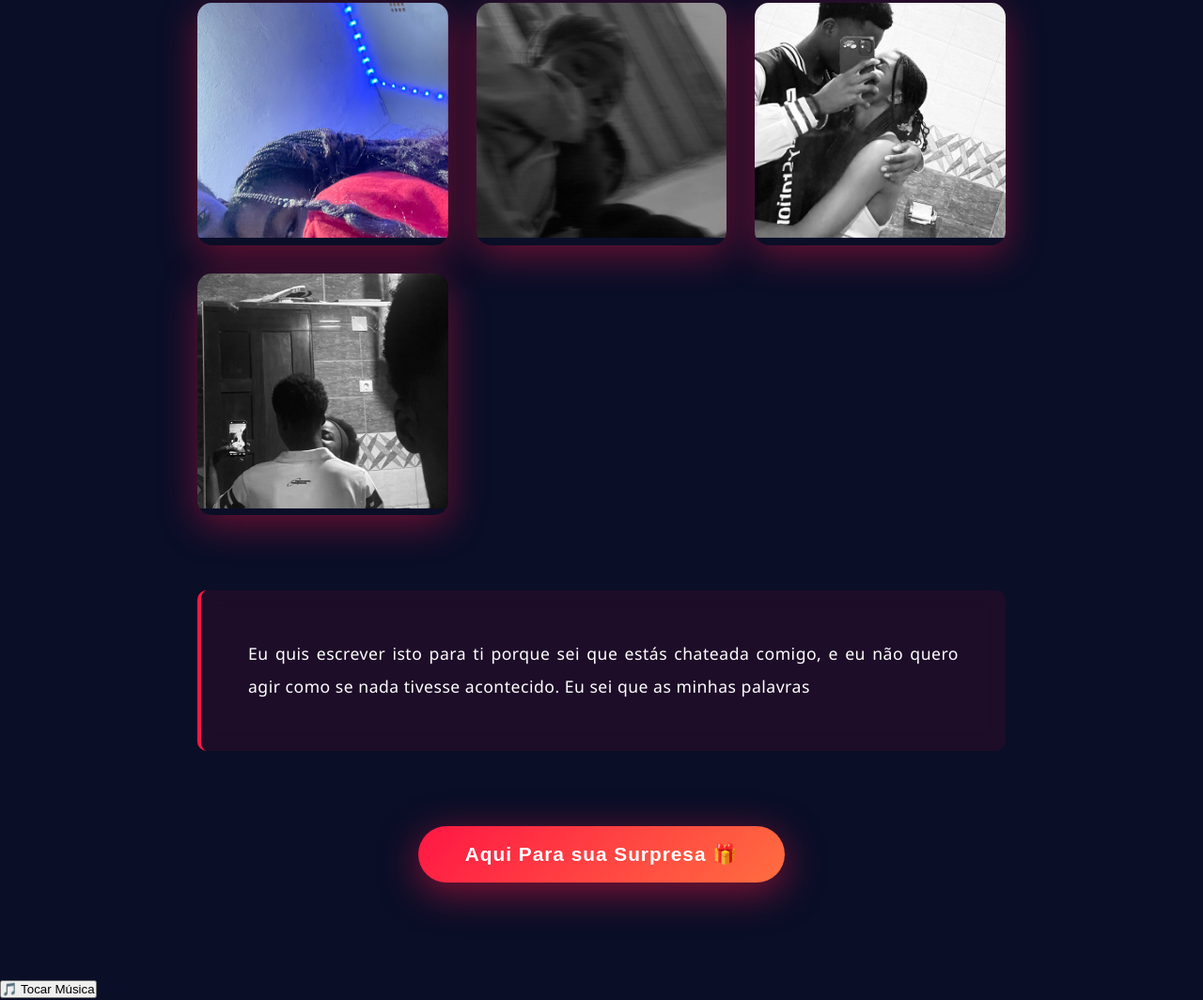
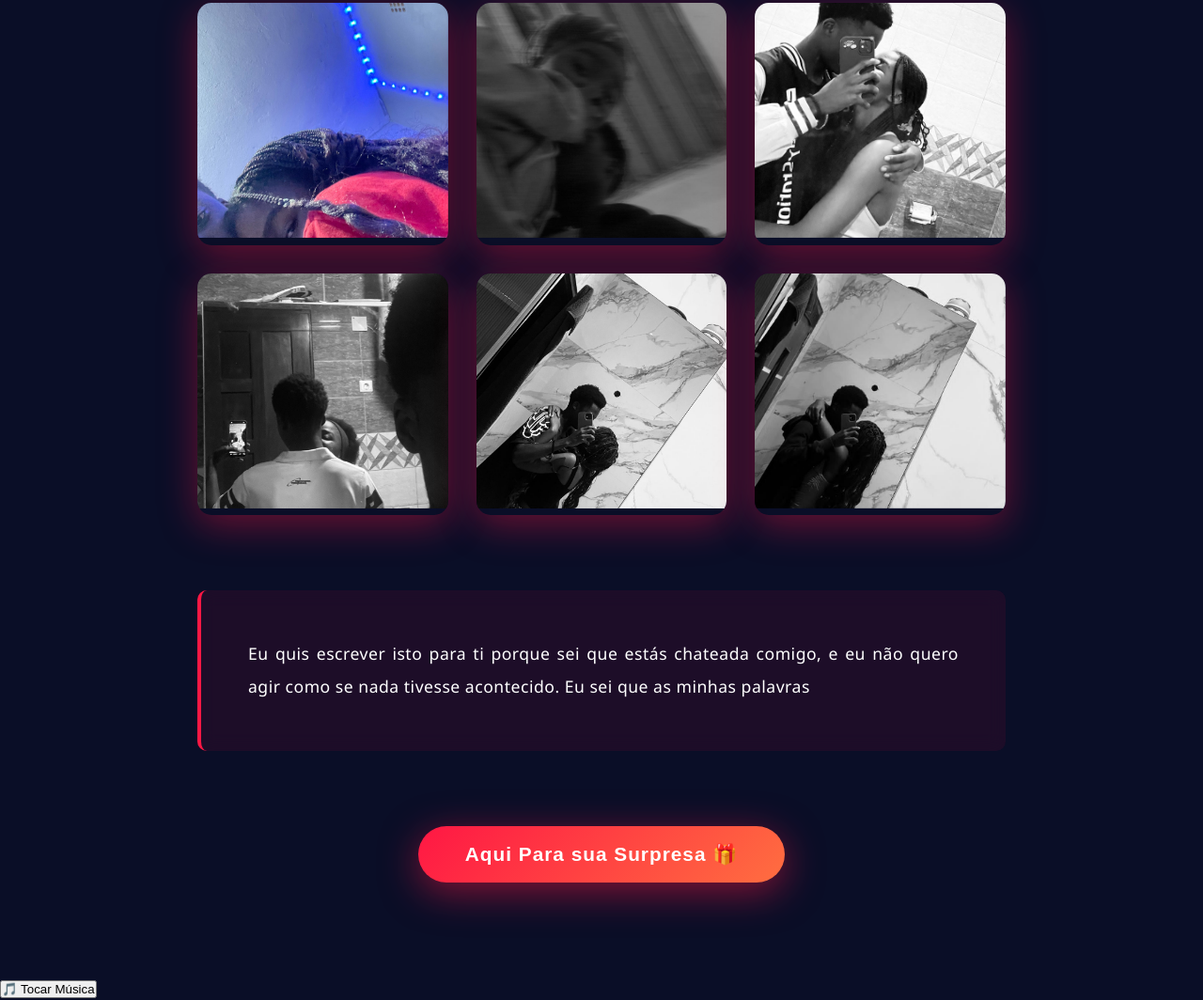
Before and after one commit to franckmaite/APOLOGY-REQUEST-ARCY, a plain HTML site: page index.html in a window 1280 px wide. Shown: the part 1144-2208 px from the top of the page at 94% size. Drawn offline with Linux system fonts and the light colour scheme.

Commit message:
Adiciona espaço para fotos 5 e 6 na galeria

```diff
--- a/index.html
+++ b/index.html
@@ -62,6 +62,16 @@
                     <img src="fotos/foto4.jpg" alt="Memória 4" class="photo">
                     <div class="photo-overlay">Minha pequena 💞</div>
                 </div>
+
+                <div class="photo-item">
+                    <img src="fotos/foto5.jpg" alt="Memória 5" class="photo">
+                    <div class="photo-overlay">Nossos Momentos ✨</div>
+                </div>
+
+                <div class="photo-item">
+                    <img src="fotos/foto6.jpg" alt="Memória 6" class="photo">
+                    <div class="photo-overlay">Nosso Amor 💕</div>
+                </div>
             </div>
         </div>
 
```
